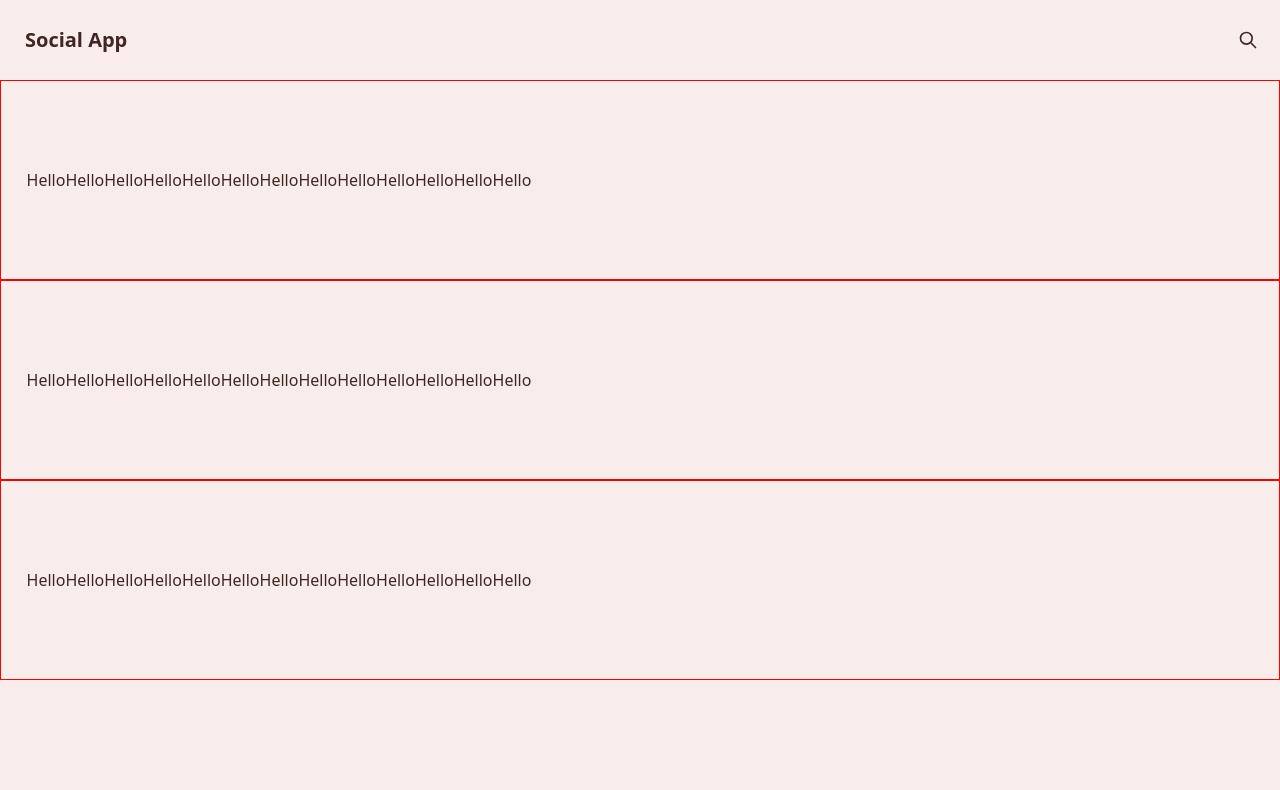
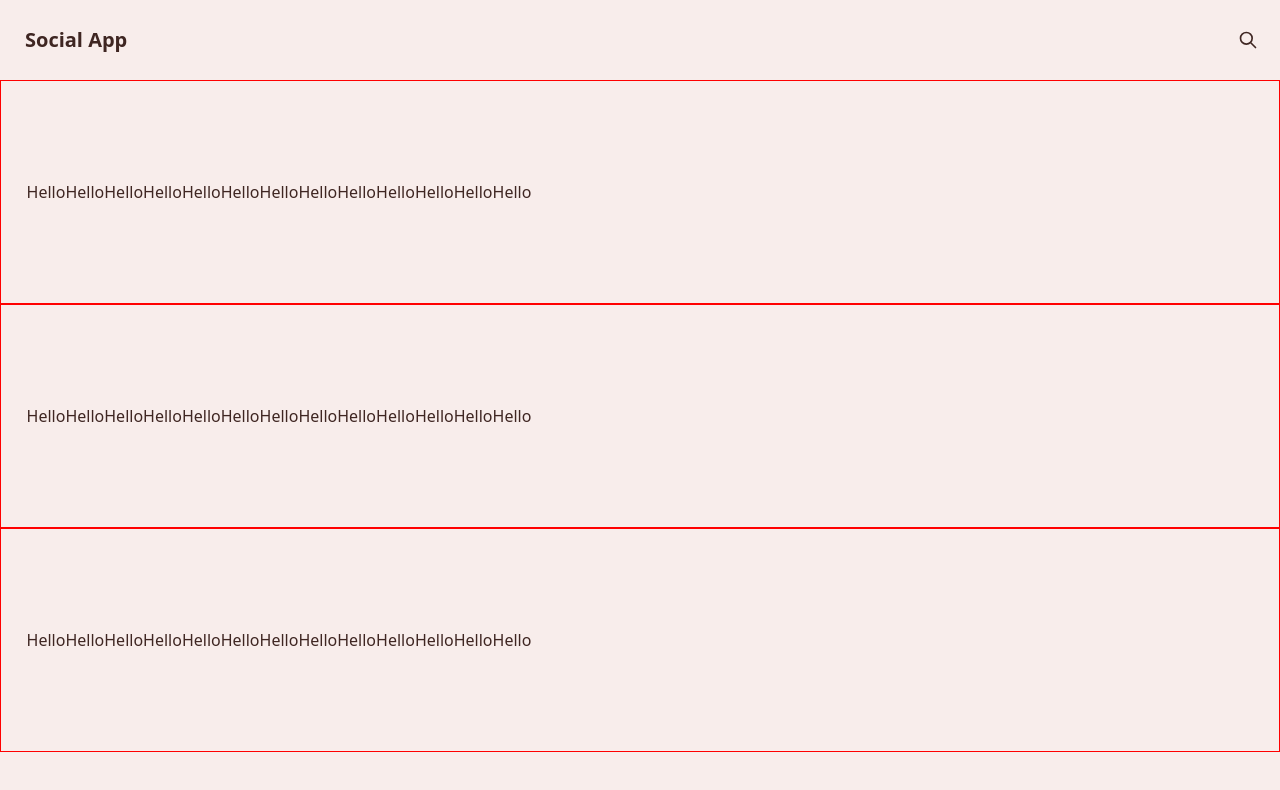
Before and after one commit to Larppa1/social-app, a React (Create React App) app: page / in a window 1280 px wide. Shown: the top 790 px of the page. Built offline with nearby package versions, Linux system fonts and the light colour scheme.

Commit message:
sectionStyles.css: Change min-height to sectionContainer.

```diff
--- a/src/components/Section/sectionStyles.css
+++ b/src/components/Section/sectionStyles.css
@@ -4,7 +4,7 @@
     align-items: center;
     overflow-x: auto;
     padding-inline: 2vw;
-    min-height: 25vh;
+    min-height: 28vh;
     border: 1px solid red;
 }
 
```
